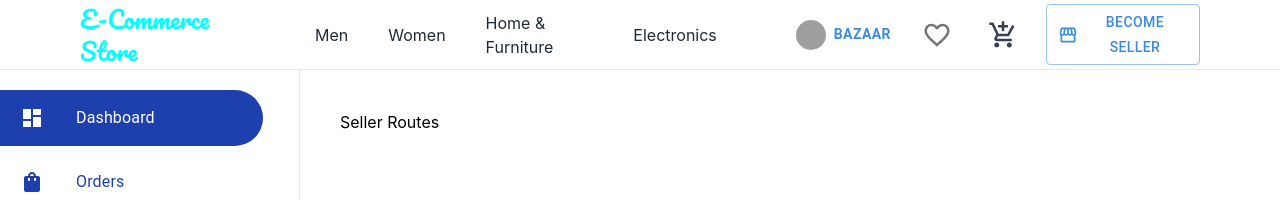
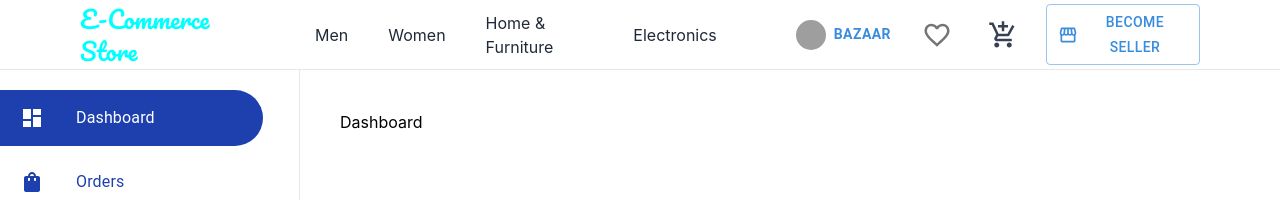
Before and after one commit to shubhcoding01/ecomproject, a React (Create React App) app: page /seller in a window 1280 px wide. Shown: the top 200 px of the page. Built offline with nearby package versions, Linux system fonts and the light colour scheme; grey boxes are pictures that could not be loaded; some icons are missing.

Commit message:
Add SellerRoutes component to SellerDashboard for improved routing

```diff
--- a/src/seller/pages/SellerDashboard/SellerDashboard.tsx
+++ b/src/seller/pages/SellerDashboard/SellerDashboard.tsx
@@ -1,5 +1,6 @@
 import React from 'react'
 import SellerDrawerList from '../../components/SellerDrawerList/SellerDrawerList'
+import SellerRoutes from '../../../Routes/SellerRoutes'
 
 const SellerDashboard = () => {
   const toggleDrawer = () => {}
@@ -11,7 +12,7 @@ const SellerDashboard = () => {
                 <SellerDrawerList toggleDrawer={toggleDrawer}/>
             </section>
             <section className="p-10 w-full lg:w-[80%] overflow-y-auto">
-                Seller Routes
+                <SellerRoutes/>
             </section>
 
         </div>
```
